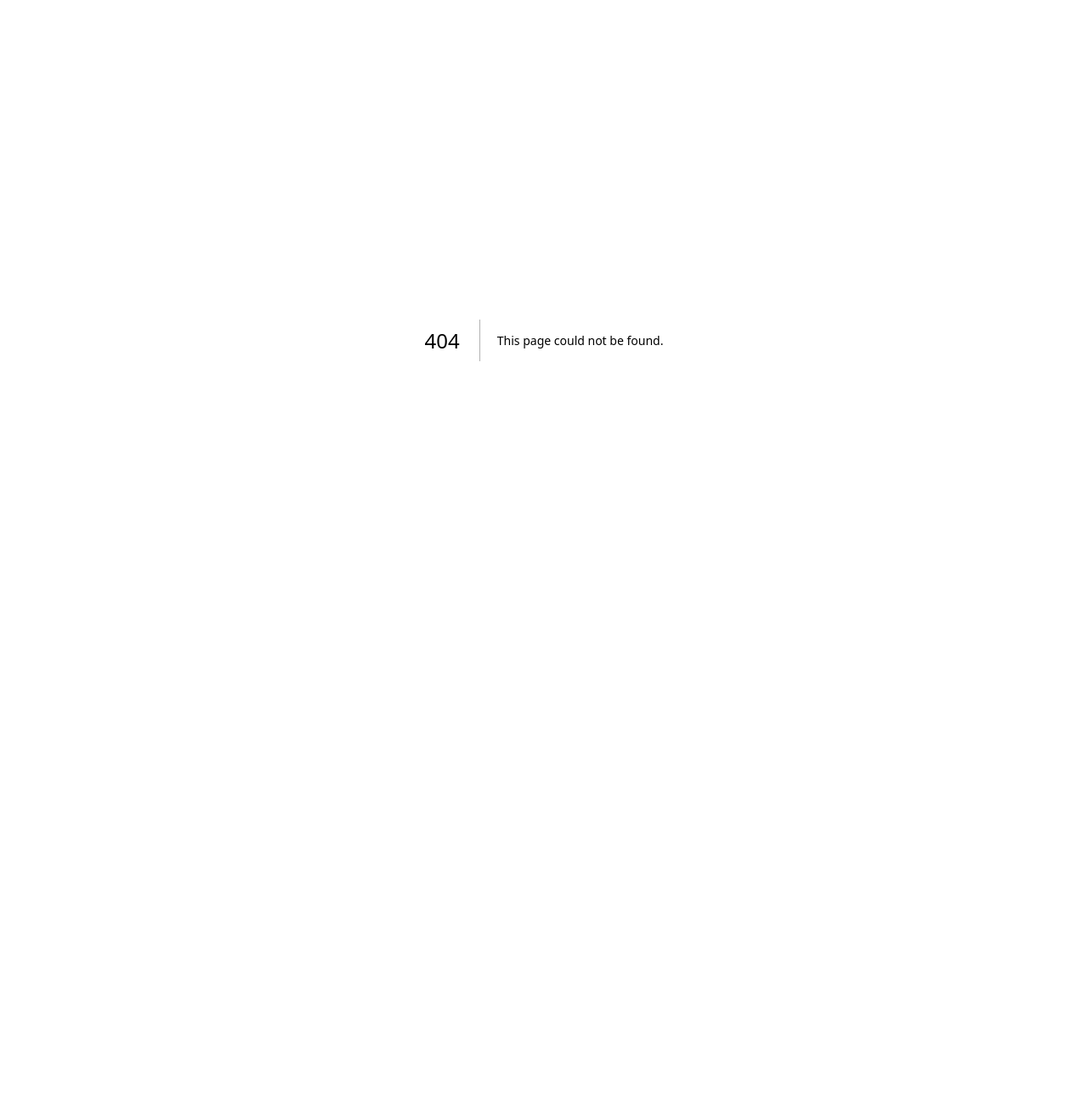
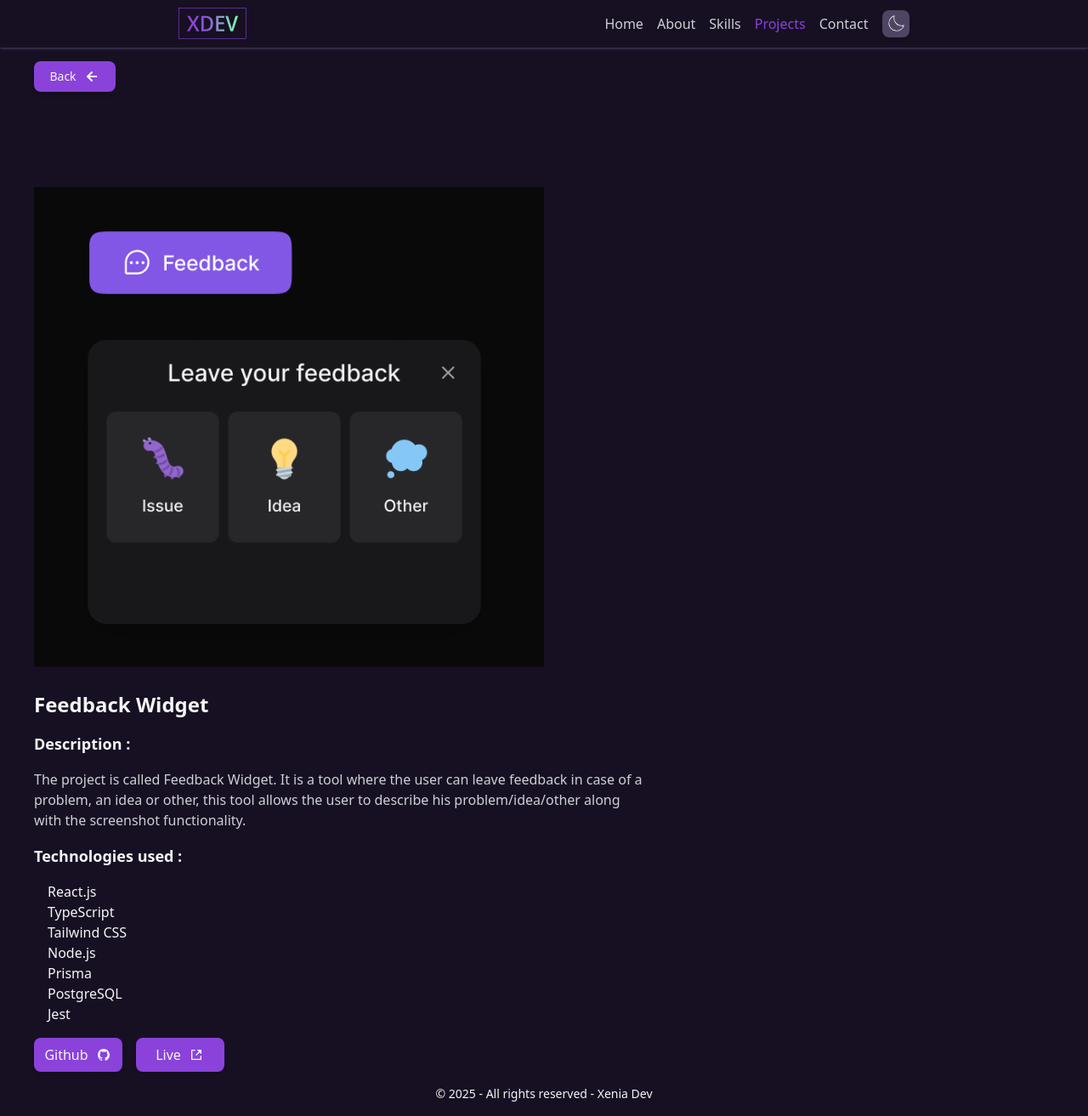
Before and after one commit to xeniaalex3/portfolio_xenia, a Next.js app: page /projects/1 in a window 1280 px wide. Before the commit this address had no page. Shown: the whole page at 85% size. Before the commit the page ends 800 px from the top, so only its background shows below. Built offline with nearby package versions, Linux system fonts and the light colour scheme.

Commit message:
📦 create new details project page and add logic with data

```diff
--- a/src/@types/wrapper.ts
+++ b/src/@types/wrapper.ts
@@ -1,6 +1,7 @@
 import { StaticImageData } from "next/image";
 
 export interface ProjectCardWrapperProps {
+  id: number;
   image?: StaticImageData;
   title?: string;
   width?: number;
--- a/src/app/layout.tsx
+++ b/src/app/layout.tsx
@@ -1,3 +1,6 @@
+import Header from '@/components/Header/Header'
+import Footer from '@/components/Footer/Footer'
+
 import type { Metadata } from 'next'
 import { ThemeProvider } from '@/context/ThemeContext'
 import { ToastContainer } from 'react-toastify'
@@ -24,7 +27,9 @@ export default function RootLayout({
         <ThemeProvider>
           <ToastContainer {...toastProps} />
           <div className="flex flex-col bg-[var(--surface-background)]">
+            <Header />
             <main>{children}</main>
+            <Footer />
           </div>
         </ThemeProvider>
       </body>
--- /dev/null
+++ b/src/app/projects/[projectId]/page.tsx
@@ -0,0 +1,11 @@
+import DetailsProject from '@/components/Projects/DetailsProject/DetailsProject'
+
+interface ProjectDetailsProps {
+  params: { projectId: string }
+}
+
+export default async function ProjectDetails({ params }: ProjectDetailsProps) {
+  const projectId = params.projectId;
+
+  return <DetailsProject project={projectId} />
+}
--- a/src/components/Page/Page.tsx
+++ b/src/components/Page/Page.tsx
@@ -1,13 +1,9 @@
 import { PageProps } from '@/@types/page'
-import Header from '@/components/Header/Header'
-import Footer from '../Footer/Footer'
 
 function Page({ children }: PageProps) {
   return (
     <div className="flex flex-col">
-      <Header />
       <div>{children}</div>
-      <Footer />
     </div>
   )
 }
--- /dev/null
+++ b/src/components/Projects/DetailsProject/DetailsProject.tsx
@@ -0,0 +1,91 @@
+'use client'
+
+import CustomButton from '@/components/ui/Form/Button/CustomButton'
+import { ProjectDetailsData } from '@/data/projects_data'
+import { FaArrowLeft } from 'react-icons/fa'
+import { useRouter } from 'next/navigation'
+import Image from 'next/image'
+import { IoLogoGithub } from 'react-icons/io'
+import { RiShareBoxFill } from 'react-icons/ri'
+
+export interface DetailsProjectProps {
+  project: string
+}
+
+function DetailsProject({ project }: DetailsProjectProps) {
+  const router = useRouter()
+
+  const selectedProject = ProjectDetailsData.find(
+    item => item.id === Number(project)
+  )
+
+  const handelBackClick = () => {
+    router.back()
+  }
+
+  if (!selectedProject) {
+    return <p className="text-center text-red-500">Project not found</p>
+  }
+
+  const handleGithubClick = () => selectedProject?.github_link && window.open(selectedProject.github_link, '_blank')
+const handleDemoClick = () => selectedProject?.demo && window.open(selectedProject.demo, '_blank')
+
+
+  return (
+    <section className="flex flex-col mx-auto w-[75rem]">
+      <CustomButton
+        type="button"
+        text="Back"
+        icon={<FaArrowLeft className="ml-2 w-5" />}
+        color="violet"
+        onClick={handelBackClick}
+        customCss="!w-[6rem] !text-sm !font-normal"
+      />
+
+      <div key={selectedProject.id} className="mt-[7rem]">
+        <div className="w-[50%] h-[30%] overflow-hidden box-border mb-6">
+          <Image
+            src={selectedProject.image}
+            alt={selectedProject.title}
+            width={100}
+            height={100}
+            className="w-full h-full object-fill"
+          />
+        </div>
+        <h2 className="text-2xl font-semibold text-[var(--text-primary)] mb-4">
+          {selectedProject.title}
+        </h2>
+        <h3 className="text-lg font-semibold text-[var(--text-primary)] mb-4">Description :</h3>
+        <p className='text-base font-medium text-[var(--text-secondary)] w-[60%] mb-4'>{selectedProject.description}</p>
+        <div>
+          <h3 className='text-lg font-semibold text-[var(--text-primary)] mb-4'>Technologies used :</h3>
+          <ul className='mb-4'>
+            {selectedProject.technos.map(tech => (
+              <li key={tech} className='ml-4'>{tech}</li>
+            ))}
+          </ul>
+        </div>
+        <div className="flex flex-row gap-4">
+          <CustomButton
+            text="Github"
+            color="violet"
+            type="button"
+            icon={<IoLogoGithub className="ml-2 w-5" />}
+            customCss="!w-[6.5rem] !h-[2.5rem]"
+            onClick={handleGithubClick}
+          />
+          <CustomButton
+            text="Live"
+            color="violet"
+            type="button"
+            icon={<RiShareBoxFill className="ml-2 w-5" />}
+            onClick={handleDemoClick}
+            customCss="!w-[6.5rem] !h-[2.5rem]"
+          />
+        </div>
+      </div>
+    </section>
+  )
+}
+
+export default DetailsProject
--- a/src/components/Projects/Projects.tsx
+++ b/src/components/Projects/Projects.tsx
@@ -14,7 +14,8 @@ function Projects() {
         {ProjectsData.map(item => {
           return (
             <ProjectCardWrapper
-              key={item.title}
+              key={item.id}
+              id={item.id}
               title={item.title}
               image={item.image}
               width={500}
--- a/src/components/ui/ProjectCard/ProjectCardWrapper.tsx
+++ b/src/components/ui/ProjectCard/ProjectCardWrapper.tsx
@@ -7,8 +7,10 @@ import { IoLogoGithub } from "react-icons/io";
 import { RiShareBoxFill } from "react-icons/ri";
 import { HiViewGridAdd } from "react-icons/hi";
 import { StaticImageData } from 'next/image'
+import { useRouter } from "next/navigation";
 
 function ProjectCardWrapper({
+  id,
   title,
   image,
   width,
@@ -17,8 +19,11 @@ function ProjectCardWrapper({
   github_link,
   demo,
 }: ProjectCardWrapperProps) {
+  const router = useRouter();
+
   const handleGithubClick = () => window.open(github_link, "_blank");
   const handleDemoClick = () => window.open(demo, "_blank");
+  const handleDetailsClick = () => router.push(`/projects/${id}`);
 
   return (
     <div className="flex flex-col w-[26rem] h-[25rem] bg-[var(--surface-secondary)] rounded-lg shadow-lg cursor-pointer">
@@ -59,6 +64,7 @@ function ProjectCardWrapper({
             type="button"
             icon={<HiViewGridAdd className="ml-2 w-5" />}
             customCss="!w-[6.5rem] !h-[2.5rem]"
+            onClick={handleDetailsClick}
           />
         </div>
       </div>
--- a/src/data/projects_data.ts
+++ b/src/data/projects_data.ts
@@ -1,20 +1,22 @@
-import image1 from "@/assets/image/feedback1.png";
-import image2 from "@/assets/image/esports.png";
+import image1 from '@/assets/image/feedback1.png'
+import image2 from '@/assets/image/esports.png'
 
 export const ProjectsData = [
   {
-    title: "Feedback Widget",
+    id: 1,
+    title: 'Feedback Widget',
     image: image1,
-    github_link: "https://github.com/xeniaalex3/Feedback-Widget",
-    demo: "https://feedback-widget-xi-snowy.vercel.app/",
-    className: true,
+    github_link: 'https://github.com/xeniaalex3/Feedback-Widget',
+    demo: 'https://feedback-widget-xi-snowy.vercel.app/',
+    className: true
   },
   {
-    title: "eSports",
+    id: 2,
+    title: 'eSports',
     image: image2,
-    github_link: "https://github.com/xeniaalex3/eSports",
-    demo: "https://e-sports-phi.vercel.app/"
-  },
+    github_link: 'https://github.com/xeniaalex3/eSports',
+    demo: 'https://e-sports-phi.vercel.app/'
+  }
   // {
   //   title: "Ticket SAV",
   //   image: image2,
@@ -22,3 +24,40 @@ export const ProjectsData = [
   //   demo: "https://e-sports-phi.vercel.app/"
   // },
 ]
+
+export const ProjectDetailsData = [
+  {
+    id: 1,
+    title: 'Feedback Widget',
+    description:
+      'The project is called Feedback Widget. It is a tool where the user can leave feedback in case of a problem, an idea or other, this tool allows the user to describe his problem/idea/other along with the screenshot functionality.',
+    image: image1,
+    technos: [
+      'React.js',
+      'TypeScript',
+      'Tailwind CSS',
+      'Node.js',
+      'Prisma',
+      'PostgreSQL',
+      'Jest'
+    ],
+    github_link: 'https://github.com/xeniaalex3/Feedback-Widget',
+    demo: 'https://feedback-widget-xi-snowy.vercel.app/'
+  },
+  {
+    id: 2,
+    title: 'eSports',
+    description: "The project is called Find your Duo. It is a platform to find the perfect partner to play your favorite game together.",
+    image: image2,
+    technos: [
+      'React.js',
+      'TypeScript',
+      'Tailwind CSS',
+      'React Native',
+      'Expo',
+      'Radix UI'
+    ],
+    github_link: 'https://github.com/xeniaalex3/eSports',
+    demo: 'https://e-sports-phi.vercel.app/'
+  }
+]
```
